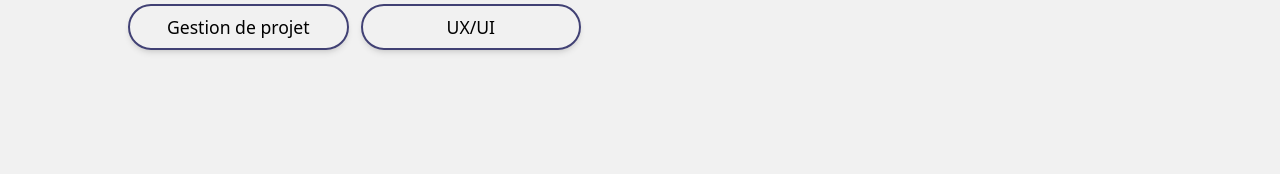
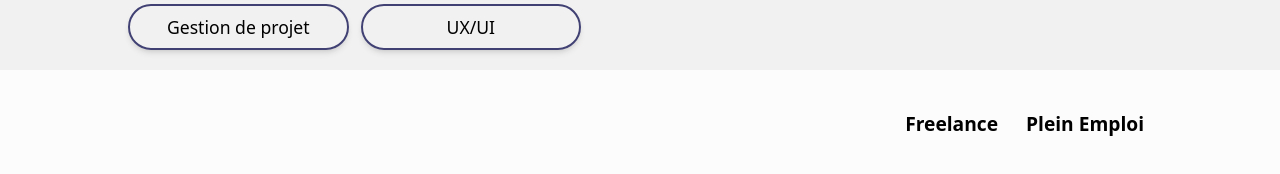
Before and after one commit to koffygeek/management, a Next.js app: page / in a window 1280 px wide. Shown: the part 582-756 px from the top of the page. Built offline with nearby package versions, Linux system fonts and the light colour scheme.

Commit message:
bouton switch14608

```diff
--- a/app/page.js
+++ b/app/page.js
@@ -1,9 +1,12 @@
+"use client";
 import HomeHeader from "@/components/home/HomeHeader";
+import ShortBar from "@/components/home/ShortBar";
 
 export default function Home() {
   return (
     <main className="">
       <HomeHeader />
+      <ShortBar />
     </main>
 
   );
--- /dev/null
+++ b/components/home/ShortBar.js
@@ -0,0 +1,36 @@
+import { useState } from "react";
+
+const ShortBar = () => {
+  const [isFullTime, setIsFullTime] = useState(false);
+  const [isFreelance, setIsFreelance] = useState(true);
+
+  const isFullTimeHandler = () => {
+    setIsFullTime(!isFullTime);
+  };
+
+  const isFreelanceHandler = () => {
+    setIsFreelance(!isFreelance);
+  };
+  return (
+    <div className="w-full bg-[#fcfcfc] ">
+      <div className="py-10 w-[95%] lg:w-[90%] xl:w-[80%] mx-auto flex justify-center items-end md:justify-end  ">
+        <ul className="flex space-x-5 items-center">
+          <li className="flex items-center space-x-2">
+            <span className="text-[1rem] md:text-[1.2rem] font-bold ">Freelance</span>
+            <div>
+              <div></div>
+            </div>
+          </li>
+          <li className="flex items-center space-x-2">
+            <span className="text-[1rem] md:text-[1.2rem] font-bold " >Plein Emploi</span>
+            <div>
+              <div></div>
+            </div>
+          </li>
+        </ul>
+      </div>
+    </div>
+  );
+};
+
+export default ShortBar;
```
